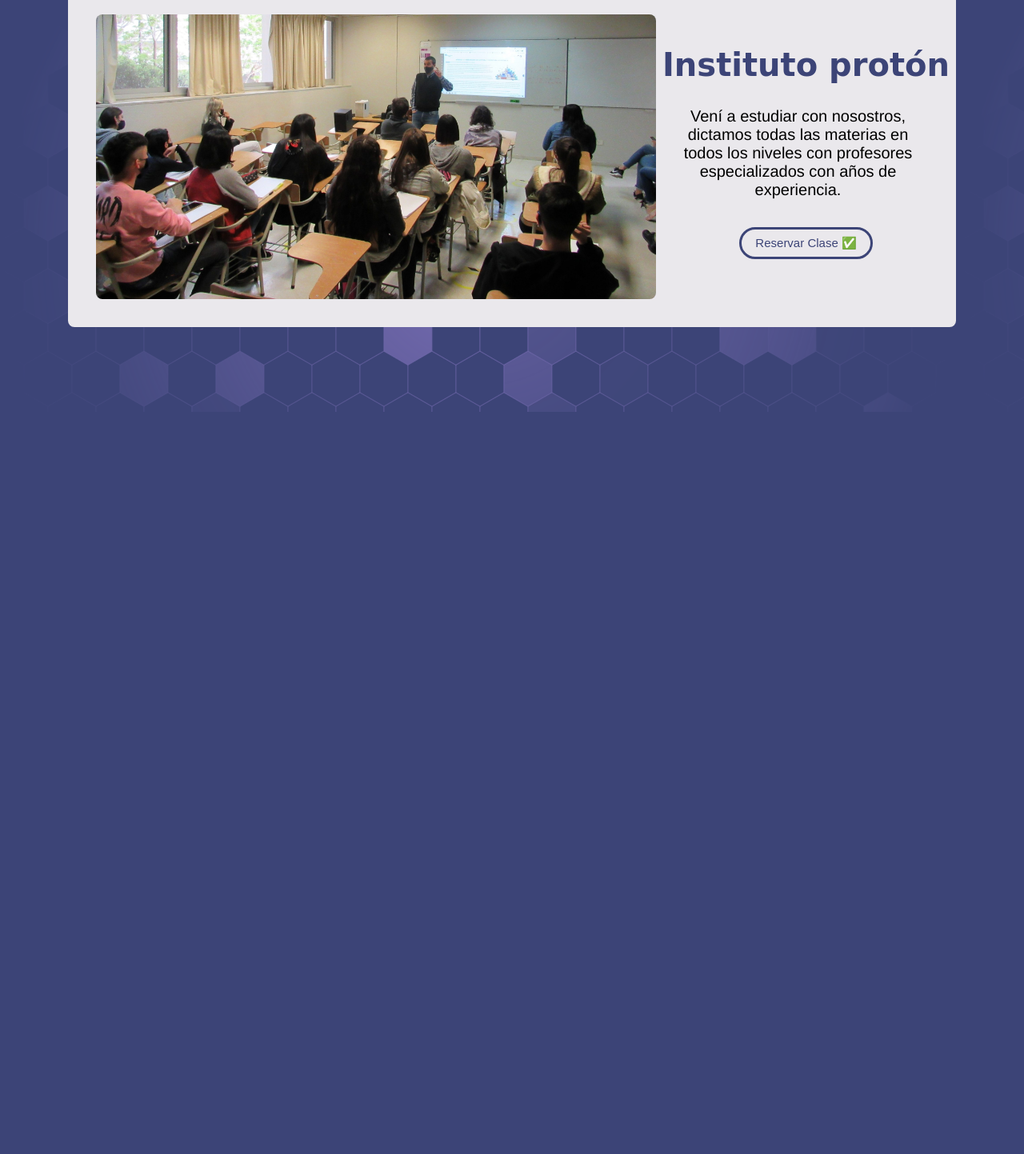
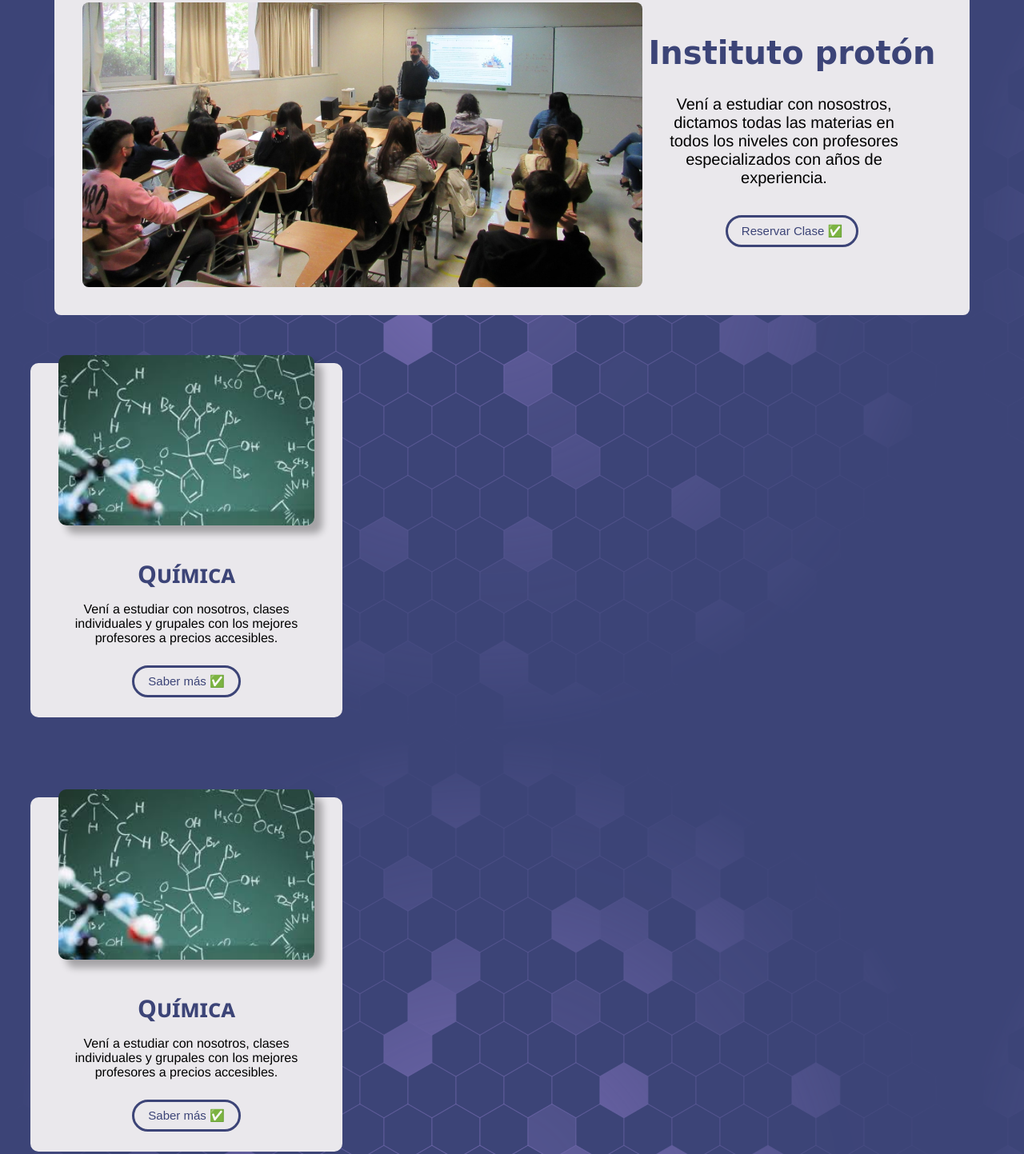
Before and after one commit to Amjel2022/TP_BA_Multiplica2.0, a plain HTML site: page index.html in a window 1280 px wide. Shown: the part 285-1728 px from the top of the page at 80% size. Before the commit the page ends 800 px from the top, so only its background shows below. Drawn offline with Linux system fonts and the light colour scheme; a web font is replaced by a local one.

Commit message:
Elaboración de cards / falta aplicación de grid en cards y espacio aside

```diff
--- a/css/style.css
+++ b/css/style.css
@@ -61,6 +61,11 @@ a {
     border-radius: 8px;
 }
 
+/* INVESTIGAR SOBRE PROPIEDAD STICKY */
+/* nav {
+    position: sticky;
+} */
+
 nav > ul{
     display: flex;
     justify-content: space-evenly;
@@ -103,7 +108,7 @@ nav > ul{
 
 .submenu1 li a {
     display: block;
-    padding: 10px;
+    padding: 9px;
 
 }
 
@@ -122,6 +127,7 @@ nav > ul{
 main {
     display: flex;
     justify-content: center;
+    flex-direction: column;
 }
 
 .img_home {
@@ -134,18 +140,16 @@ main {
     display: flex;
     justify-content: center;
     width: 85%;
-    margin: 15px 40px 15px 40px;
+    margin: auto auto;
     background-color: var(--blanco2);
     border-radius: 8px;
-    padding: 35px 0 35px 35px;
+    padding: 35px 35px 35px 35px;
 }
 
 .texto1 {
     display: flex;
     flex-direction: column;
     align-items: center;
-
-
 }
 
 .texto1 p {
@@ -190,3 +194,50 @@ h3 {
 
 /* ------------- CARDS --------------- */
 /* *********************************** */
+
+.container {
+    display: grid;
+    grid-template-rows: auto;
+}
+
+.card {
+    width: 350px;
+    height: auto;
+    background: var(--blanco2);
+    margin: 60px 10px 40px 30px;
+    border-radius: 10px;
+    display: flex;
+    flex-direction: column;
+    align-items: center;
+    padding: 20px 20px 25px 20px;
+}
+
+.img_card {
+    width: 320px;
+    border-radius: 10px;
+    margin: -30px 0 0 0;
+    box-shadow: 10px 10px 10px rgba(0, 0, 0, 0.3);
+}
+
+.img_card:hover{
+    scale: 1.1;
+    transition: 1s;
+    cursor: pointer;
+}
+
+h4 {
+    display: flex;
+    justify-content: flex-start;
+    color: var(--azul);
+    font-family: 'Segoe UI', Tahoma, Geneva, Verdana, sans-serif;
+    font-variant: small-caps;
+    font-weight: bolder;
+    font-size: 30px;
+}
+
+.card p {
+    margin: -25px 8px 45px 8px;
+    text-align: center;
+    font-family: Helvetica, sans-serif;
+    font-size: 16px;
+}
--- a/index.html
+++ b/index.html
@@ -58,13 +58,50 @@
             </div>
         </section>
 
-        <!-- Tarjetas con las materias -->
-        <section>
-            <article></article>
-            <article></article>
-            <article></article>
-            <article></article>
-            <article></article>
+        <!-- Tarjetas con las materias: CARDS!! -->
+        <section class="container">
+            <article class="card">
+                <img class="img_card" src="./imagenes/quimica.png" alt="Clases de química">
+                <h4>Química</h4>
+                <p>Vení a estudiar con nosotros, clases individuales y grupales con los mejores profesores a precios accesibles.</p>
+                <button class="btn1"> <a href="./paginas/quimica.html">Saber más ✅</a> </button>
+            </article>
+
+            <article class="card">
+                <img class="img_card" src="./imagenes/quimica.png" alt="Clases de química">
+                <h4>Química</h4>
+                <p>Vení a estudiar con nosotros, clases individuales y grupales con los mejores profesores a precios accesibles.</p>
+                <button class="btn1"> <a href="./paginas/quimica.html">Saber más ✅</a> </button>
+            </article>
+
+            <article class="card">
+                <img class="img_card" src="./imagenes/quimica.png" alt="Clases de química">
+                <h4>Química</h4>
+                <p>Vení a estudiar con nosotros, clases individuales y grupales con los mejores profesores a precios accesibles.</p>
+                <button class="btn1"> <a href="./paginas/quimica.html">Saber más ✅</a> </button>
+            </article>
+
+            <article class="card">
+                <img class="img_card" src="./imagenes/quimica.png" alt="Clases de química">
+                <h4>Química</h4>
+                <p>Vení a estudiar con nosotros, clases individuales y grupales con los mejores profesores a precios accesibles.</p>
+                <button class="btn1"> <a href="./paginas/quimica.html">Saber más ✅</a> </button>
+            </article>
+
+            <article class="card">
+                <img class="img_card" src="./imagenes/quimica.png" alt="Clases de química">
+                <h4>Química</h4>
+                <p>Vení a estudiar con nosotros, clases individuales y grupales con los mejores profesores a precios accesibles.</p>
+                <button class="btn1"> <a href="./paginas/quimica.html">Saber más ✅</a> </button>
+            </article>
+
+            <article class="card">
+                <img class="img_card" src="./imagenes/quimica.png" alt="Clases de química">
+                <h4>Química</h4>
+                <p>Vení a estudiar con nosotros, clases individuales y grupales con los mejores profesores a precios accesibles.</p>
+                <button class="btn1"> <a href="./paginas/quimica.html">Saber más ✅</a> </button>
+            </article>
+
         </section>
         <!-- Calendario con fechas de examenes -->
         <aside>
```
